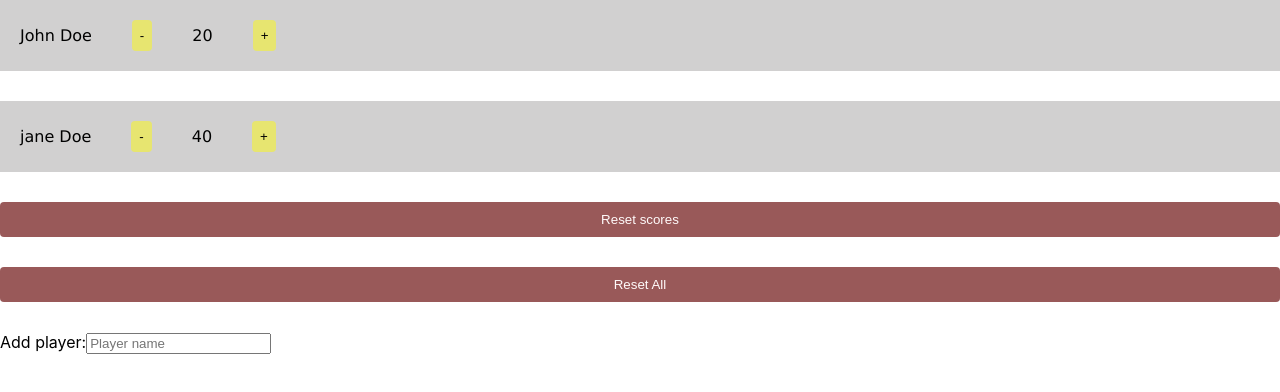
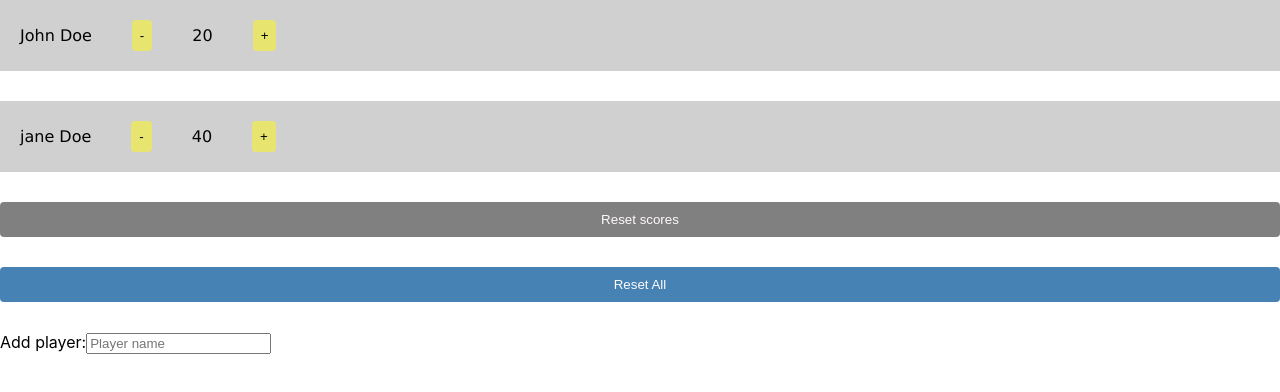
Before and after one commit to danicadombek/scorekeeper, a React (Create React App) app: page / in a window 1280 px wide. Shown: the top 392 px of the page. Built offline with nearby package versions, Linux system fonts and the light colour scheme.

Commit message:
Add style components for player & button

```diff
--- a/src/App.js
+++ b/src/App.js
@@ -23,7 +23,9 @@ function App() {
         />
       ))}
 
-      <Button onClick={resetScores}>Reset scores</Button>
+      <Button isActive onClick={resetScores}>
+        Reset scores
+      </Button>
       <Button onClick={resetAll}>Reset All</Button>
       <PlayerForm onSubmit={createPlayer} />
     </div>
--- a/src/Button.css
+++ /dev/null
@@ -1,12 +0,0 @@
-.Button {
-  background: rgb(153, 89, 89);
-  border: none;
-  border-radius: 4px;
-  padding: 10px;
-  color: snow;
-  width: auto;
-}
-
-.Button.active {
-  background: steelblue;
-}
--- a/src/Button.js
+++ b/src/Button.js
@@ -1,17 +1,32 @@
-import React from 'react'
-import './Button.css'
-import PropTypes from 'prop-types'
+// import React from 'react'
+// import './Button.css'
+// import PropTypes from 'prop-types'
+import styled from 'styled-components/macro'
 
-Button.propTypes = {
-  isActive: PropTypes.bool,
-  onClick: PropTypes.func.isRequired,
-  children: PropTypes.node,
-}
+// Button.propTypes = {
+//   isActive: PropTypes.bool,
+//   onClick: PropTypes.func.isRequired,
+//   children: PropTypes.node,
+// }
 
-export default function Button({ onClick, isActive, children }) {
-  return (
-    <button onClick={onClick} className={isActive ? 'Button active' : 'Button'}>
-      {children}
-    </button>
-  )
-}
+// export default function Button({ onClick, isActive, children }) {
+//   return (
+//     <button onClick={onClick} className={isActive ? 'Button active' : 'Button'}>
+//       {children}
+//     </button>
+//   )
+// }
+
+const Button = styled.button`
+  background: ${props => (props.isActive ? 'grey' : 'steelblue')};
+  border: none;
+  border-radius: 4px;
+  padding: 10px;
+  color: snow;
+  width: auto;
+
+  &:hover {
+    background: green;
+  }
+`
+export default Button
--- a/src/Player.css
+++ /dev/null
@@ -1,15 +0,0 @@
-.Player {
-  display: flex;
-  align-items: center;
-  gap: 40px;
-  font-family: Verdana, Geneva, Tahoma, sans-serif;
-  background: rgb(209, 208, 208);
-  padding: 20px;
-}
-
-.Player-button {
-  background: rgb(231, 229, 112);
-  padding: 8px;
-  border: none;
-  border-radius: 4px;
-}
--- a/src/Player.js
+++ b/src/Player.js
@@ -1,6 +1,6 @@
 import React from 'react'
-import './Player.css'
 import PropTypes from 'prop-types'
+import styled from 'styled-components/macro'
 
 Player.propTypes = {
   name: PropTypes.string,
@@ -11,15 +11,26 @@ Player.propTypes = {
 
 export default function Player({ name, score, onMinus, onPlus }) {
   return (
-    <section className="Player">
+    <Wrapper>
       {name}
-      <button className="Player-button" onClick={onMinus}>
-        -
-      </button>
-      {score}{' '}
-      <button className="Player-button" onClick={onPlus}>
-        +
-      </button>
-    </section>
+      <button onClick={onMinus}>-</button>
+      {score} <button onClick={onPlus}>+</button>
+    </Wrapper>
   )
 }
+
+const Wrapper = styled.section`
+  display: flex;
+  align-items: center;
+  gap: 40px;
+  font-family: Verdana, Geneva, Tahoma, sans-serif;
+  background: rgb(209, 208, 208);
+  padding: 20px;
+
+  button {
+    background: rgb(231, 229, 112);
+    padding: 8px;
+    border: none;
+    border-radius: 4px;
+  }
+`
```
